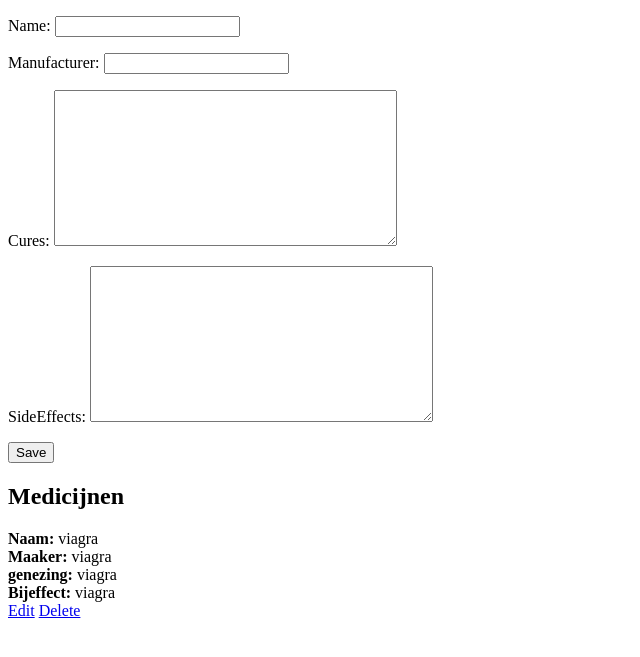
After one commit to LucasRemeeus/123viagra.nl, a Django app: page /medicijnen/ in a window 1280 px wide. The commit adds this page. Shown: the top 657 px of the page, without its empty margins (0-640 px from the left). Run offline with Django 4.2, Linux system fonts and the light colour scheme; a user stored in the database is signed in; data comes from the database, SQL or seed files in the repository.

Commit message:
aanmaken van afhaal en medicijnen

```diff
--- /dev/null
+++ b/viagra/base/forms.py
@@ -0,0 +1,28 @@
+import datetime
+
+from django import forms
+from django.contrib.auth.forms import UserCreationForm
+from django.contrib.auth.models import User
+
+from .models import Medicine, Profile, Collection
+
+
+class medicijnForm(forms.ModelForm):
+    class Meta:
+        model = Medicine
+        fields = ("name", "manufacturer", "cures", "sideEffects")
+
+
+class RegisterUserForm(forms.ModelForm):
+    class Meta:
+        model = Profile
+        fields = ("bioText", "city", "dateOfBirth")
+        widgets = {
+            'dateOfBirth': forms.widgets.DateInput(attrs={'type': 'date'})
+        }
+
+
+class CollectionForm(forms.ModelForm):
+    class Meta:
+        model = Collection
+        fields = ("medicine", "user")
--- a/viagra/base/models.py
+++ b/viagra/base/models.py
@@ -5,38 +5,33 @@ from django.dispatch import receiver
 
 
 class Profile(models.Model):
-    user = models.ForeignKey(User, on_delete=models.CASCADE)
-    BioText = models.TextField()
-    City = models.TextField()
-    DateOfBirth = models.DateField()
+    user = models.OneToOneField(User, on_delete=models.CASCADE)
+    bioText = models.TextField()
+    city = models.TextField()
+    dateOfBirth = models.DateField(null=True, blank=True)
 
     def __str__(self):
         return self.user.username
 
 
-@receiver(post_save, sender=User)
-def create_user_profile(sender, instance, created, **kwargs):
-    if created:
-        Profile.objects.create(user=instance)
-
-
 class Medicine(models.Model):
-    Name = models.TextField()
-    Manufacturer = models.TextField()
-    Cures = models.TextField()
-    SideEffects = models.TextField()
+    name = models.CharField(max_length=100)
+    manufacturer = models.CharField(max_length=100)
+    cures = models.TextField()
+    sideEffects = models.TextField()
 
     def __str__(self):
-        return self.Name
+        return self.name
 
 
 class Collection(models.Model):
     medicine = models.ForeignKey(Medicine, on_delete=models.CASCADE)
     user = models.ForeignKey(User, on_delete=models.CASCADE)
-    Date = models.DateField(null=True, blank=True)
-    Collected = models.BooleanField(default=False)
-    CollectedApproved = models.BooleanField(default=False)
-    CollectedApprovedBy = models.ForeignKey(User, on_delete=models.CASCADE, null=True, related_name="CollectedApprovedBy")
+    date = models.DateField(null=True, blank=True)
+    collected = models.BooleanField(default=False)
+    collectedApproved = models.BooleanField(default=False)
+    collectedApprovedBy = models.ForeignKey(User, on_delete=models.CASCADE, null=True,
+                                            related_name="CollectedApprovedBy")
 
     def __str__(self):
-        return f"{self.user.get_username()} - {self.Medicine.Name}"
+        return f"{self.user.get_username()} - {self.medicine.name}"
--- /dev/null
+++ b/viagra/base/templates/base/medicijnen.html
@@ -0,0 +1,19 @@
+{% extends 'base/base.html' %}
+
+{% block content %}
+    <form method="post">
+        {% csrf_token %}
+        {{ form.as_p }}
+        <input type="submit" value="Save"> {% if pk != None %} <a href="{% url 'medicijnen' '' %}">Edit</a> {% endif %}
+    </form>
+    <h2>Medicijnen</h2>
+    {% for medicijn in medicijnen %}
+        <strong>Naam:</strong> {{ medicijn.name }} <br>
+        <strong>Maaker:</strong> {{ medicijn.manufacturer }} <br>
+        <strong>genezing:</strong> {{ medicijn.cures }} <br>
+        <strong>Bijeffect:</strong> {{ medicijn.sideEffects }} <br>
+        <a href="{% url 'medicijnen' medicijn.pk %}">Edit</a> <a href="{% url 'medicijnendelete' medicijn.pk %}">Delete</a><br>
+        <br>
+
+    {%  endfor %}
+{% endblock content %}
--- a/viagra/base/urls.py
+++ b/viagra/base/urls.py
@@ -4,5 +4,9 @@ from . import views
 urlpatterns = [
     path("", views.index, name="index"),
     path("", include('django.contrib.auth.urls')),
-    path("register", views.register, name="register"),
+    path("register/", views.register, name="register"),
+    path("medicijnen/", views.medicijnen, name="medicijnen"),
+    path("medicijnen/<str:pk>", views.medicijnen_edit, name="medicijnen"),
+    path("medicijnendelete/<str:pk>", views.medicijn_delete, name="medicijnendelete"),
+    path("afhaalactie/", views.afhaalactie, name="afhaalactie"),
 ]
--- a/viagra/base/views.py
+++ b/viagra/base/views.py
@@ -3,6 +3,10 @@ from django.shortcuts import render, redirect
 from django.http import HttpResponse
 from django.contrib.auth.forms import UserCreationForm
 from django.contrib.auth import login
+from django.contrib import messages
+
+from .forms import medicijnForm, RegisterUserForm, CollectionForm
+from .models import Medicine, Collection
 
 
 # Create your views here.
@@ -15,12 +19,80 @@ def index(request):
 
 def register(request):
     if request.method == "POST":
-        form = UserCreationForm(request.POST)
-        if form.is_valid():
-            user = form.save()
+        form1 = UserCreationForm(request.POST)
+        form2 = RegisterUserForm(request.POST)
+        if form1.is_valid() and form2.is_valid():
+            user = form1.save()
+
+            profilesave = form2.save(commit=False)
+            profilesave.user = user
+            profilesave.save()
+
             login(request, user)
             return redirect("index")
     else:
-        form = UserCreationForm()
-    context = {"form": form}
+        form1 = UserCreationForm()
+        form2 = RegisterUserForm()
+    context = {"form1": form1, "form2": form2}
     return render(request, "registration/register.html", context)
+
+
+@login_required
+def afhaalactie(request):
+    context = {}
+    return render(request, "base/afhaalactie.html", context)
+
+
+@login_required
+def medicijnen(request):
+    medicijnenlijst = Medicine.objects.all()
+
+    if request.method == "POST":
+        form = medicijnForm(request.POST)
+        if form.is_valid():
+            form.save()
+            return redirect("medicijnen")
+    else:
+        form = medicijnForm()
+
+    context = {'medicijnen': medicijnenlijst, "form": form}
+    return render(request, "base/medicijnen.html", context)
+
+
+@login_required
+def medicijnen_edit(request, pk):
+    medicijnenedit = Medicine.objects.get(pk=pk)
+    medicijnenlijst = Medicine.objects.all()
+
+    if request.method == "POST":
+        form = medicijnForm(request.POST, instance=medicijnenedit)
+        if form.is_valid():
+            form.save()
+            return redirect("medicijnen")
+    else:
+        form = medicijnForm(instance=medicijnenedit)
+
+    context = {'medicijnen': medicijnenlijst, "form": form}
+    return render(request, "base/medicijnen.html", context)
+
+
+def medicijn_delete(request, pk):
+    medicijn = Medicine.objects.get(pk=pk)
+    medicijn.delete()
+    return redirect("medicijnen")
+
+
+@login_required
+def afhaalactie(request):
+    collectionlijst = Collection.objects.all()
+
+    if request.method == "POST":
+        form = CollectionForm(request.POST)
+        if form.is_valid():
+            form.save()
+            return redirect("afhaalactie")
+    else:
+        form = CollectionForm()
+
+    context = {'collections': collectionlijst, "form": form}
+    return render(request, "base/afhaalactie.html", context)
--- a/viagra/viagra/settings.py
+++ b/viagra/viagra/settings.py
@@ -15,7 +15,6 @@ from pathlib import Path
 # Build paths inside the project like this: BASE_DIR / 'subdir'.
 BASE_DIR = Path(__file__).resolve().parent.parent
 
-
 # Quick-start development settings - unsuitable for production
 # See https://docs.djangoproject.com/en/4.2/howto/deployment/checklist/
 
@@ -26,7 +25,6 @@ SECRET_KEY = 'django-insecure--had#stbwxz5#8l^f@lphvskvnel^infg6*66#sxy7dea6jjg&
 DEBUG = True
 
 ALLOWED_HOSTS = []
-
 
 # Application definition
 
@@ -70,7 +68,6 @@ TEMPLATES = [
 
 WSGI_APPLICATION = 'viagra.wsgi.application'
 
-
 # Database
 # https://docs.djangoproject.com/en/4.2/ref/settings/#databases
 
@@ -80,7 +77,6 @@ DATABASES = {
         'NAME': BASE_DIR / 'db.sqlite3',
     }
 }
-
 
 # Password validation
 # https://docs.djangoproject.com/en/4.2/ref/settings/#auth-password-validators
@@ -100,7 +96,6 @@ AUTH_PASSWORD_VALIDATORS = [
     },
 ]
 
-
 # Internationalization
 # https://docs.djangoproject.com/en/4.2/topics/i18n/
 
@@ -111,7 +106,6 @@ TIME_ZONE = 'UTC'
 USE_I18N = True
 
 USE_TZ = True
-
 
 # Static files (CSS, JavaScript, Images)
 # https://docs.djangoproject.com/en/4.2/howto/static-files/
```
Also changed, not shown: viagra/base/templates/base/afhaalactie.html (added, +20 -0 lines), viagra/base/templates/registration/register.html (+4 -3 lines), viagra/db.sqlite3.
